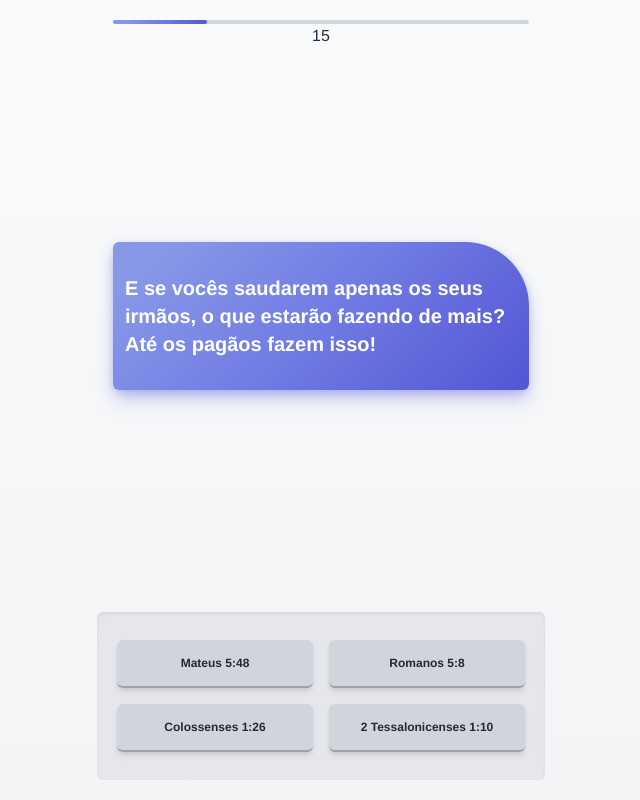
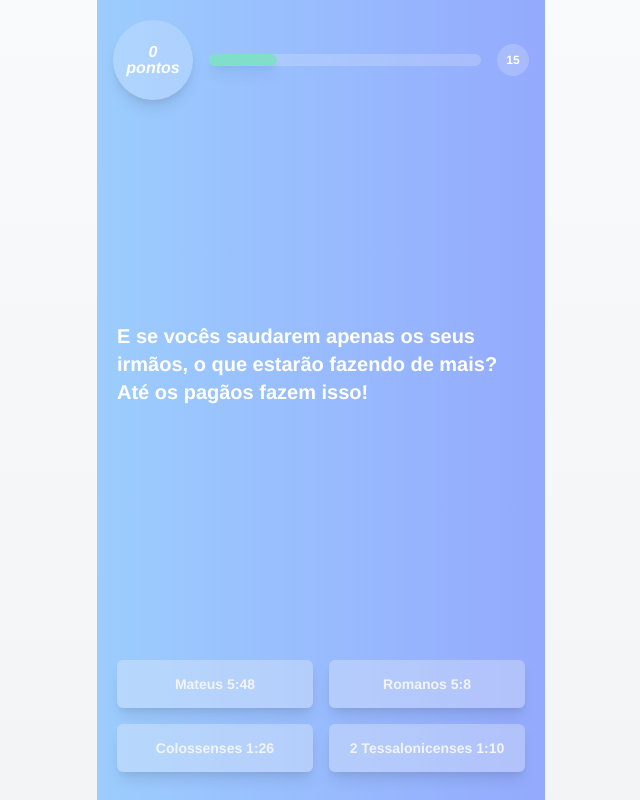
Before and after one commit to filipemerker/quiz, a Vue app: page /multipla-escolha in a window 1280 px wide. Shown: the whole page, without its empty margins (319-959 px from the left). Built offline with nearby package versions, Linux system fonts and the light colour scheme.

Commit message:
Redesign challenge page

```diff
--- a/package.json
+++ b/package.json
@@ -17,6 +17,7 @@
     "core-js": "^3.6.5",
     "flush-promises": "^1.0.2",
     "i": "^0.3.6",
+    "md5": "^2.3.0",
     "npm": "^6.14.11",
     "postcss": "^7.0.35",
     "register-service-worker": "^1.7.1",
--- a/src/assets/css/gradients.css
+++ b/src/assets/css/gradients.css
@@ -1,25 +1,18 @@
 .gradient-0 {
-  background-image: linear-gradient(
-    135deg,
-    #feae95 10%,
-    #fb9089 50%,
-    #fb7780 100%
-  );
-  box-shadow: 0 10px 18px -2px rgb(251 119 128 / 38%),
-    0 2px 9px -2px rgb(254 171 147 / 50%);
+  background-image: linear-gradient(136deg, #ffc187 0%, #fe93a7 100%);
+  box-shadow: 0 10px 18px -2px rgb(254 147 167 / 38%),
+    0 2px 9px -2px rgb(254 147 167 / 50%);
 }
 .gradient-1 {
-  background-image: linear-gradient(
-    135deg,
-    #8798e7 10%,
-    #717ce4 50%,
-    #5355d3 100%
-  );
-  box-shadow: 0 10px 18px -2px rgb(92 95 220 / 38%),
-    0 2px 9px -2px rgb(121 141 231 / 50%);
+  background-image: linear-gradient(135deg, #9ccdfe 0%, #94aafd 100%);
+  box-shadow: 0 10px 18px -2px rgb(148 170 253 / 38%),
+    0 2px 9px -2px rgb(148 170 253 / 50%);
 }
 .gradient-2 {
-  background-image: linear-gradient(135deg, #34dfc8 10%, #4c83ff 100%);
-  box-shadow: 0 10px 18px -2px rgb(76 131 255 / 38%),
-    0 2px 9px -2px rgb(76 131 255 / 50%);
+  background-image: linear-gradient(135deg, #55edc0 0%, #4bdbdb 100%);
+  box-shadow: 0 10px 18px -2px rgb(75 219 219 / 38%),
+    0 2px 9px -2px rgb(75 219 219 / 50%);
 }
+.gradient-3 {
+  background-image: linear-gradient(90deg, #9ccdfe 0%, #94aafd 100%);
+}
--- a/src/assets/css/tailwind.css
+++ b/src/assets/css/tailwind.css
@@ -11,8 +11,8 @@
     height: calc(var(--vh, 1vh) * 100);
   }
   .min-h-screen-inner {
-    height: 100vh;
-    height: calc(var(--vh, 1vh) * 100);
+    min-height: 100vh;
+    min-height: calc(var(--vh, 1vh) * 100);
   }
 }
 .fade-enter-active,
--- a/src/components/MultipleAnswer/Challenge.vue
+++ b/src/components/MultipleAnswer/Challenge.vue
@@ -1,16 +1,8 @@
 <template>
-  <div class="flex flex-col min-h-screen-inner h-full w-full max-w-md">
-    <header
-      class="w-full py-5 px-4 flex flex-wrap content-center justify-center"
-    >
-      <div class="timer w-full h-1 bg-gray-300 rounded-full ">
-        <div
-          :style="{ width: `${percentile}%` }"
-          class="h-full max-w-full rounded-full gradient-1 transition-all ease-in-out"
-        ></div>
-        <div>{{display}}</div>
-      </div>
-    </header>
+  <div
+    class="flex flex-col min-h-screen-inner h-full w-full max-w-md gradient-3"
+  >
+    <timer :percentile="percentile" :display="display" :points="points" />
     <div v-if="question" class="w-full flex-grow flex items-stretch">
       <Question
         data-testid="question"
@@ -24,21 +16,23 @@
 <script lang="ts">
 import { defineComponent, ref } from 'vue'
 import { useRouter } from 'vue-router'
-import { Clock } from '@/helpers/hooks'
+import { Clock } from '@/helpers/Clock'
 import Question from '@/components/MultipleAnswer/Question.vue'
+import Timer from '@/components/Timer/Timer.vue'
 import { createMultipleChoiceQuestion } from '@/helpers/bible'
 import { MultipleAnswerQuestion } from '@/types/Quiz'
 
 export default defineComponent({
   name: 'Challenge',
-  components: { Question },
+  components: { Question, Timer },
   async setup() {
+    const points = ref<number>(0)
+    const question = ref<MultipleAnswerQuestion | null>(null)
     const { push } = useRouter()
-    const question = ref<MultipleAnswerQuestion | null>(null)
     const onWrongAnswer = () => push('/')
     const { percentile, display, reset } = new Clock({
       max: 20000,
-      step: 10,
+      step: 100,
       onFinish: () => onWrongAnswer(),
     })
 
@@ -47,6 +41,7 @@ export default defineComponent({
     const onSelect = async (option: string, rightAlternative: string) => {
       if (option === rightAlternative) {
         question.value = await createMultipleChoiceQuestion()
+        points.value += 100
         reset()
       } else {
         onWrongAnswer()
@@ -58,7 +53,8 @@ export default defineComponent({
       question,
       onSelect,
       percentile,
-      display
+      display,
+      points,
     }
   },
 })
--- a/src/components/MultipleAnswer/Question.vue
+++ b/src/components/MultipleAnswer/Question.vue
@@ -1,13 +1,11 @@
 <template>
   <div class="flex flex-col justify-between">
     <div class="w-full flex-grow flex flex-col justify-center">
-      <div
-        class="fold text-left rounded-md gradient-1 shadow-lg flex flex-wrap flex-col py-8 px-3 mx-4 mb-6"
-      >
+      <div class=" text-left  flex flex-wrap flex-col py-8 mx-5 mb-6">
         <span
           v-if="context"
           data-testid="question-title-before"
-          class="select-none text-md mb-3 opacity-80 text-white w-full"
+          class="select-none text-lg mb-3 opacity-80 text-white w-full"
         >
           {{ question.title[0] }}
         </span>
@@ -21,7 +19,7 @@
         <span
           v-if="context"
           data-testid="question-title-after"
-          class="select-none text-md mt-4 opacity-80 text-white w-full"
+          class="select-none text-lg mt-4 opacity-80 text-white w-full"
         >
           {{ question.title[2] }}
         </span>
@@ -29,13 +27,13 @@
     </div>
     <div
       id="alternatives"
-      class=" bg-gray-200 shadow-inner w-full p-5 flex flex-wrap content-center justify-between sm:rounded-md sm:mb-5"
+      class="   p-5 flex flex-wrap content-center justify-between rounded-md"
     >
       <button
         v-for="alternative in question.alternatives"
         :key="alternative"
         :class="
-          `alternative my-2 h-12 shadow-md font-bold text-xs text-gray-800 bg-gray-300 border-gray-400 border-b-2 rounded-md px-2`
+          `alternative my-2 h-12 shadow-lg font-semibold text-sm text-gray-100 bg-gray-100 bg-opacity-30 rounded-md px-2`
         "
         :data-testid="alternative"
         @click="onSelect(alternative, question.rightAlternative)"
--- /dev/null
+++ b/src/components/Timer/Timer.vue
@@ -0,0 +1,51 @@
+<template>
+  <header
+    class="w-full py-5 px-4 flex flex-wrap items-center justify-center flex-row"
+  >
+    <div
+      class="bg-gray-50 leading-4 italic shadow-lg bg-opacity-20 text-white font-bold rounded-full w-20 h-20 flex items-center justify-center transition-all ease-in-out"
+    >
+      {{ points }}
+      <br />
+      pontos
+    </div>
+    <div class="timer flex-1 h-3 bg-gray-100 bg-opacity-20 rounded-full mx-4">
+      <div
+        :style="{ width: `${percentile}%` }"
+        :class="
+          `${
+            percentile < 60 ? `bg-green-300` : `bg-red-400`
+          } bg-opacity-70 h-full max-w-full rounded-full shadow-lg transition-all ease-in-out`
+        "
+      ></div>
+    </div>
+    <div
+      class="bg-gray-50 bg-opacity-20 text-white font-bold text-xs rounded-full w-8 h-8 flex items-center justify-center"
+    >
+      {{ display }}
+    </div>
+  </header>
+</template>
+
+<script lang="ts">
+import { defineComponent } from 'vue'
+
+export default defineComponent({
+  name: 'Timer',
+  props: {
+    percentile: {
+      type: Number,
+      required: true,
+    },
+    display: {
+      type: Number,
+      required: true,
+    },
+    points: {
+      type: Number,
+      required: true,
+    },
+  },
+})
+</script>
+<style></style>
--- a/src/main.ts
+++ b/src/main.ts
@@ -5,8 +5,8 @@ import './registerServiceWorker'
 import store from './store'
 import { setVH } from './helpers/css'
 
+import './assets/css/gradients.css'
 import './assets/css/tailwind.css'
-import './assets/css/gradients.css'
 import router from './router'
 
 // Css mobile viewport hack https://css-tricks.com/the-trick-to-viewport-units-on-mobile/
--- a/src/views/Home.vue
+++ b/src/views/Home.vue
@@ -1,7 +1,7 @@
 <template>
   <div
     key="Home"
-    class="flex flex-col min-h-screen h-full w-full max-w-md content-center justify-center"
+    class="flex flex-col min-h-screen-inner h-full w-full max-w-md content-center justify-center"
   >
     <header class="flex flex-wrap pb-4 px-4">
       <h1 data-testid="title" class="text-xl font-bold text-left w-full italic">
@@ -84,13 +84,13 @@ export default defineComponent({
         title: 'Antigo Testamento',
         subtitle: 'Em breve',
         route: '/',
-        active: false,
+        active: true,
       },
       {
         title: 'Perguntas Bíblicas',
         subtitle: 'Em breve',
         route: '/',
-        active: false,
+        active: true,
       },
     ])
 
--- a/src/views/MultipleAnswerChallenge.vue
+++ b/src/views/MultipleAnswerChallenge.vue
@@ -1,5 +1,5 @@
 <template>
-  <div key="Challenge" class="w-screen h-screen flex justify-center">
+  <div key="Challenge" class="w-screen min-h-screen-inner flex justify-center">
     <Suspense>
       <template #default>
         <Challenge />
```
Also changed, not shown: src/helpers/Clock.ts (renamed from src/helpers/hooks.ts), src/helpers/Points.ts (added), 1 other file (tests, documents, lock files or other folders).
